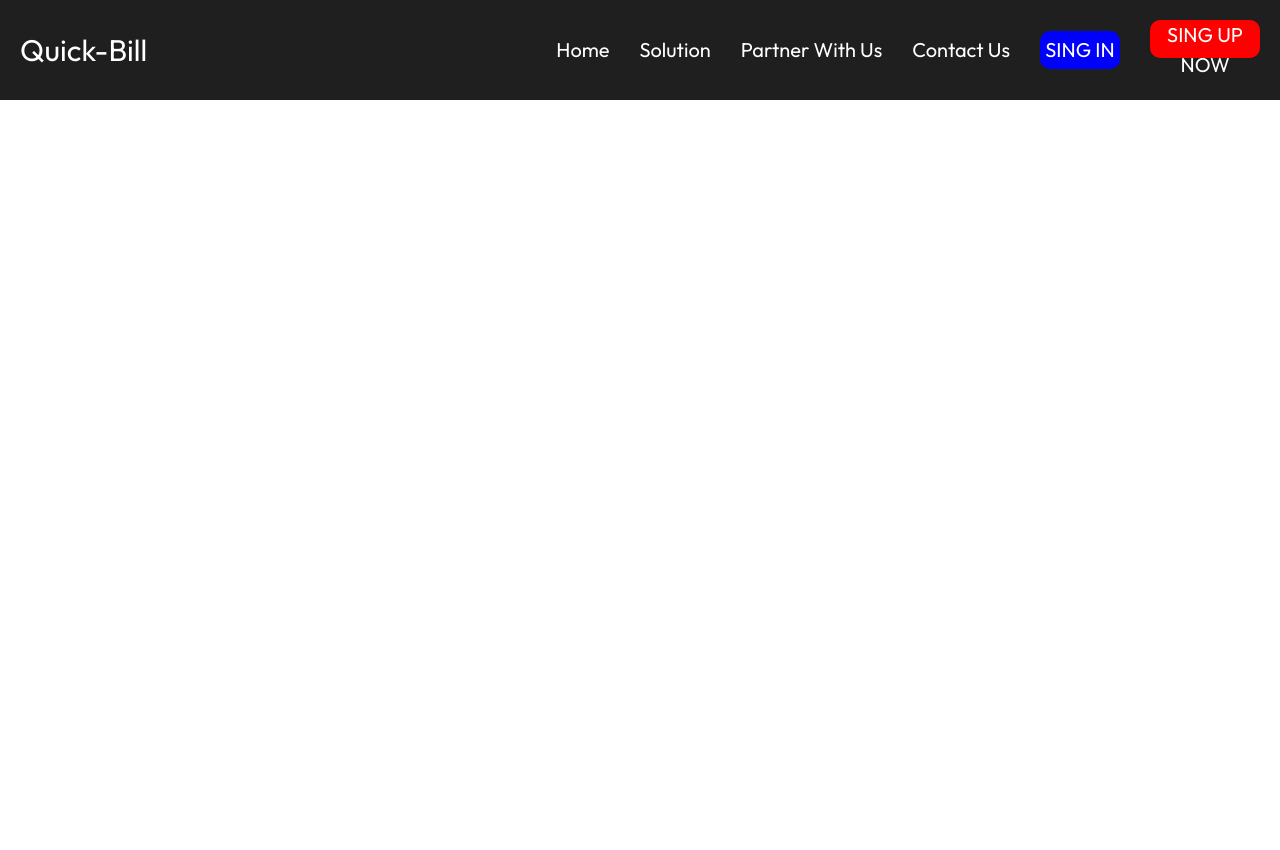
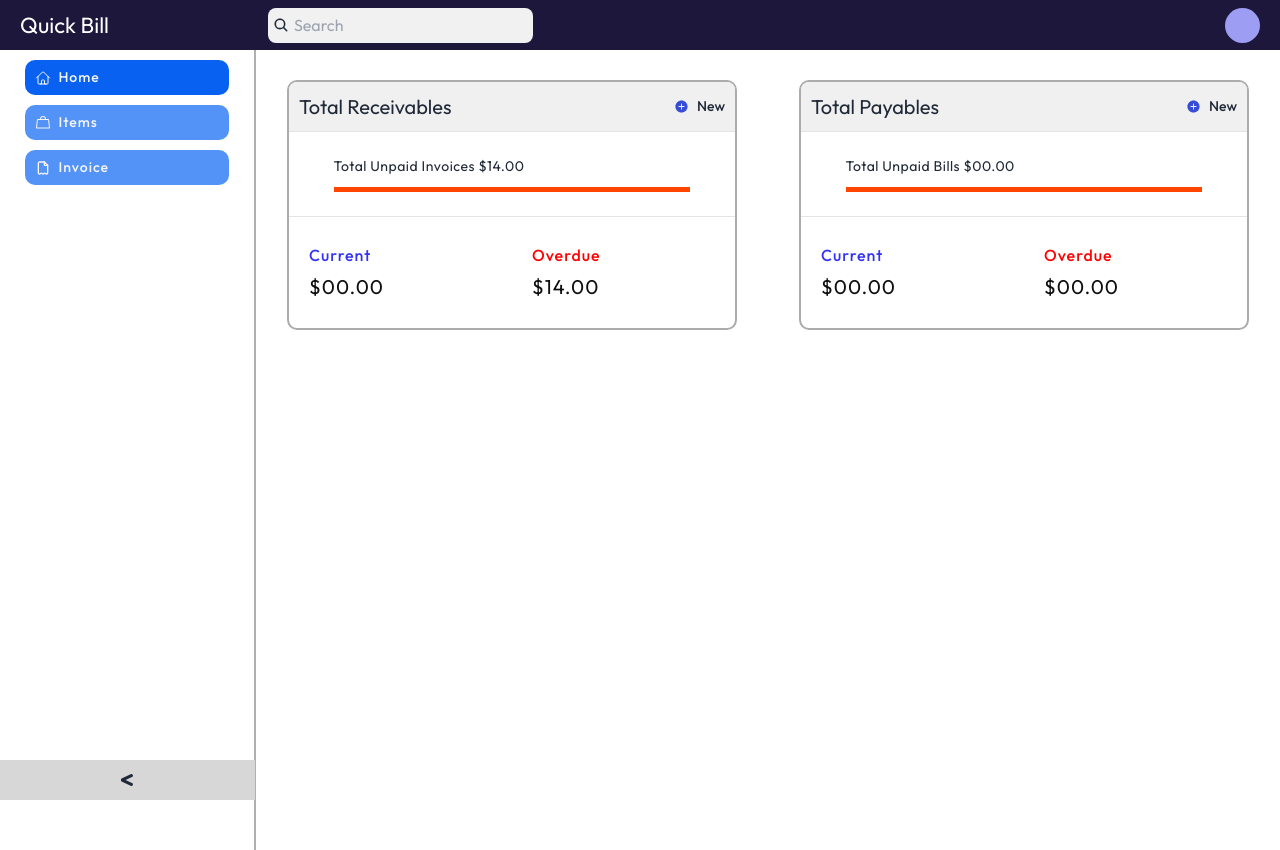
Before and after one commit to manishphate/quick-bill-system, a React (Vite) app: page /home in a window 1280 px wide. Before the commit the page ends 800 px from the top, so only its background shows below. Built offline with nearby package versions, Linux system fonts and the light colour scheme.

Commit message:
landing page update

```diff
--- a/src/App.jsx
+++ b/src/App.jsx
@@ -4,19 +4,23 @@ import { BrowserRouter as Router, Routes, Route } from "react-router-dom";
 import Landing from "./pages/LandingPage/Landing.jsx";
 import LodingNavbar from "./pages/LandingPage/Components/LoadingNavBar/LodingNavbar.jsx";
 import PartnerWithUs from "./pages/LandingPage/Components/PartnerWithUs/PartnerWithUs.jsx";
+import User_Dashboard from "./components/user/user_dashboard/User_Dashboard.jsx";
 
 const App = () => {
   return (
     <>
       <Router>
-        <LodingNavbar />
+        {/* <LodingNavbar /> */}
 
         <Routes>
           <Route path="/" element={<Landing/>}/>
+          <Route path="/loadingNavBar" element={<LodingNavbar />}/>
           <Route path="/solution"/>
           <Route path="/acountant" element={<PartnerWithUs/>}/>
           <Route path="/solution"/>
+          <Route path="/home" element={<User_Dashboard/>}/>
 
+          <Route path="/invoice"/>
 
         </Routes>
       </Router>
--- a/src/components/user/user_dashboard/User_Dashboard.jsx
+++ b/src/components/user/user_dashboard/User_Dashboard.jsx
@@ -9,6 +9,7 @@ import Item from '../item/Item';
 import Invoice from '../invoice/Invoice';
 import { IoSearch } from "react-icons/io5";
 import { FaGreaterThan, FaLessThan } from "react-icons/fa";
+
 
 
 const User_Dashboard = () => {
--- a/src/pages/LandingPage/Landing.jsx
+++ b/src/pages/LandingPage/Landing.jsx
@@ -21,7 +21,7 @@ import btoomImg1 from "../../assets/landingBottomImg1.png";
 const Landing = () => {
   return (
     <>
-      {/* <LodingNavbar /> */}
+      <LodingNavbar />
       {/* ----------------- Top container --------------------------- */}
       <div className={styel.mSection1}>
         <div className={styel.headingContent}>
```
